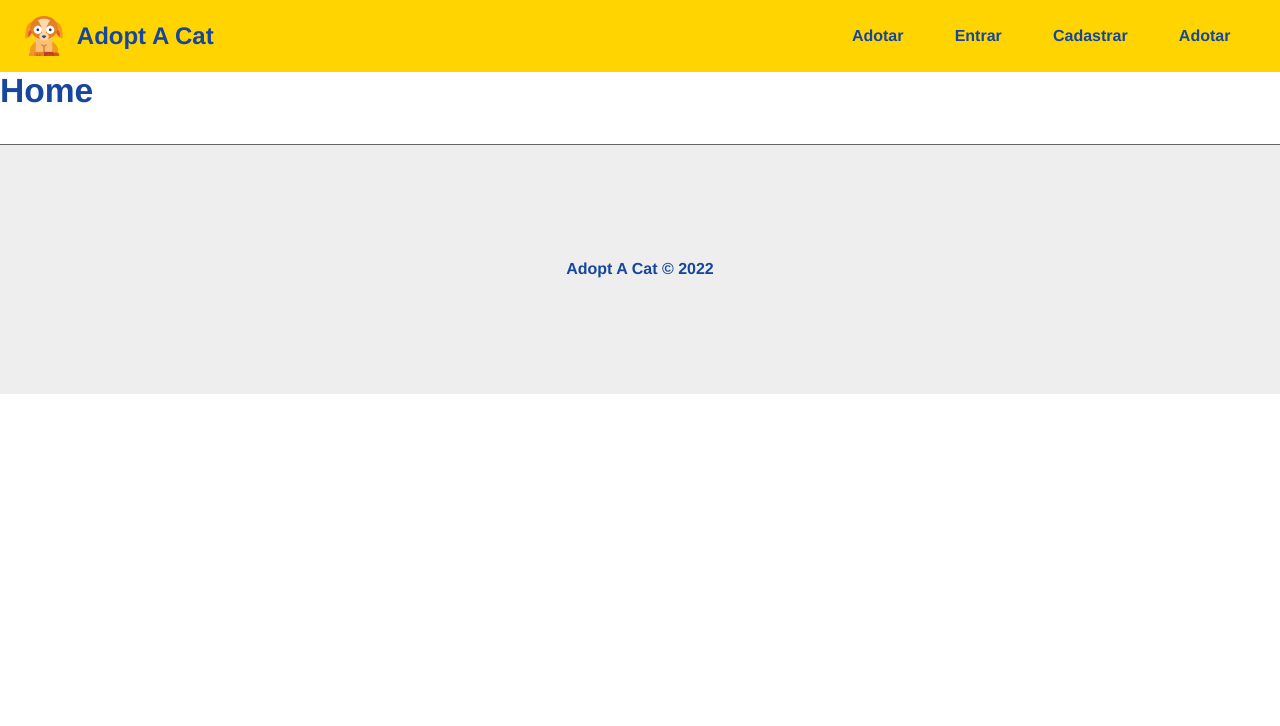
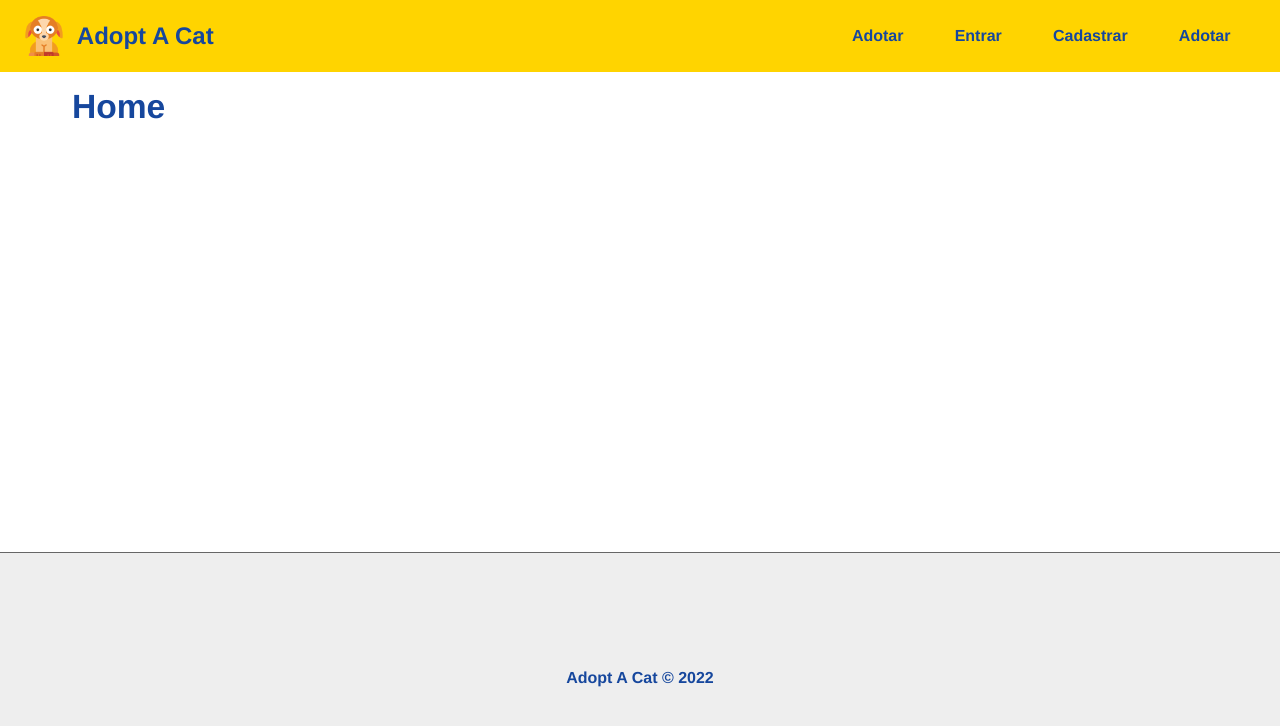
Before and after one commit to gabrielodd/adopt-a-cat, a React (Create React App) app in the folder frontend/: page / in a window 1280 px wide. Shown: the top 726 px of the page. Built offline with nearby package versions, Linux system fonts and the light colour scheme.

Commit message:
Criando componente de container

```diff
--- a/frontend/src/App.js
+++ b/frontend/src/App.js
@@ -2,6 +2,7 @@
 
 import NavBar from './components/layout/Navbar'
 import Footer from './components/layout/Footer'
+import Container from './components/layout/Container'
 
 import Home from './components/pages/Home'
 import Login from './components/pages/Auth/Login'
@@ -11,11 +12,13 @@
   return (
     <Router>
       <NavBar></NavBar>
-      <Routes>
-        <Route exact path="/login" element={<Login/>} />
-        <Route exact path="/register" element={<Register/>} />
-        <Route exact path="/" element={<Home/>} />
-      </Routes>
+      <Container>
+        <Routes>
+          <Route exact path="/login" element={<Login/>} />
+          <Route exact path="/register" element={<Register/>} />
+          <Route exact path="/" element={<Home/>} />
+        </Routes>
+      </Container>
       <Footer></Footer>
     </Router>
   );
--- /dev/null
+++ b/frontend/src/components/layout/Container.js
@@ -0,0 +1,9 @@
+import styles from './Container.module.css'
+
+function Container({children}) {
+  return (
+    <main className={styles.container}>{children}</main>
+  )
+}
+
+export default Container
--- /dev/null
+++ b/frontend/src/components/layout/Container.module.css
@@ -0,0 +1,6 @@
+.container {
+  min-height: 60vh;
+  padding: 1em 2em 3em;
+  max-width: 1200px;
+  margin: 0 auto;
+}
```
